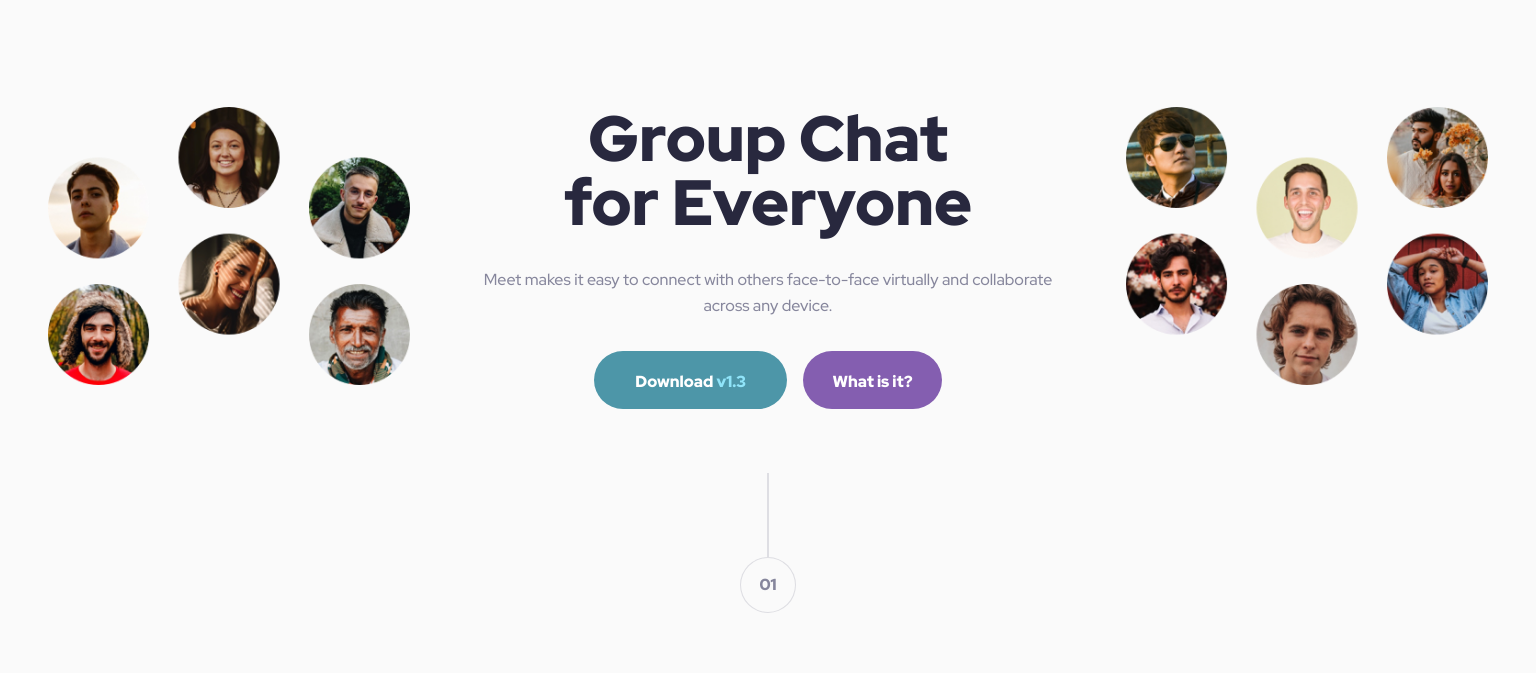
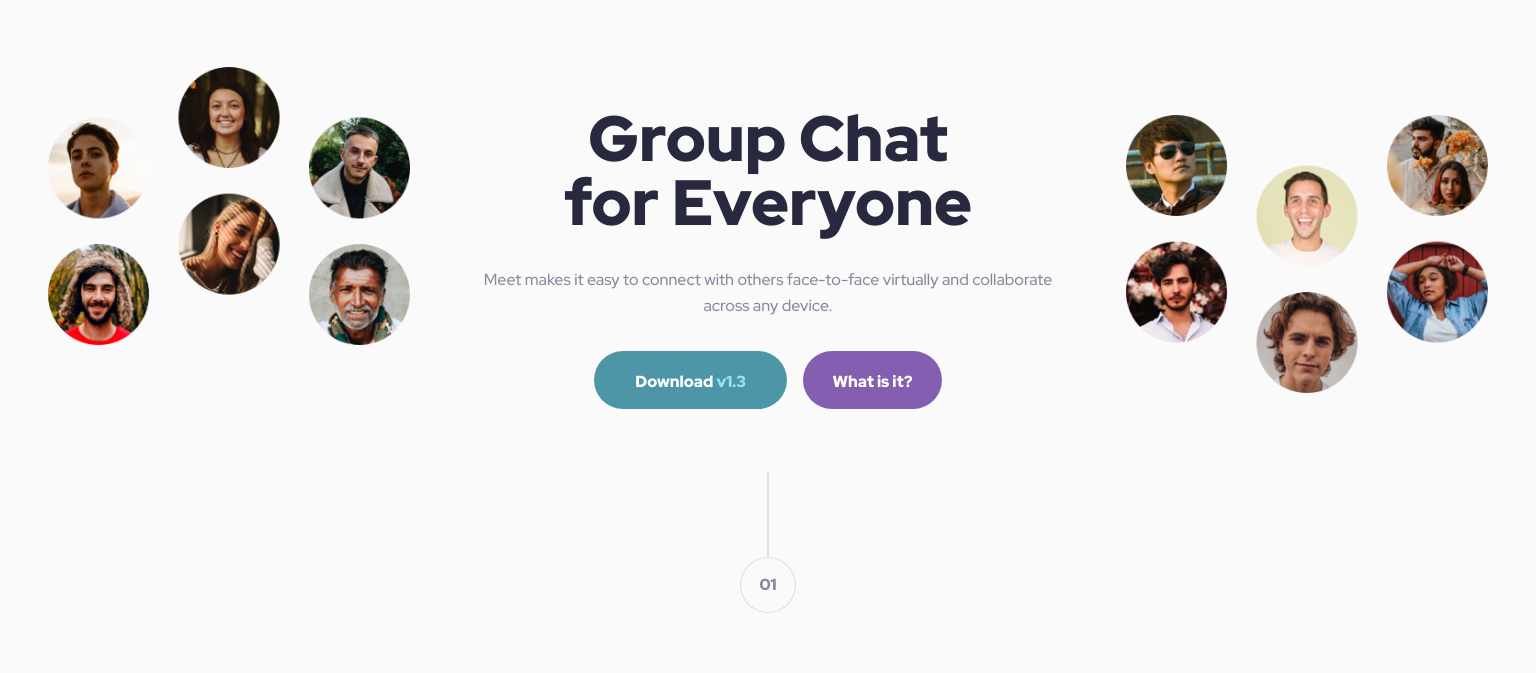
Before and after one commit to kylekasprzyk/Frontend-Mentor-Meet-landing-page, a plain HTML site: page index.html in a window 1536 px wide. Shown: the part 111-784 px from the top of the page. Drawn offline with Linux system fonts and the light colour scheme.

Commit message:
Update style.css

```diff
--- a/style.css
+++ b/style.css
@@ -439,11 +439,11 @@ main {
     }
 
     .image-left {
-        padding-top: 1rem;
+        padding-bottom: 4rem;
     }
 
     .image-right {
-        padding-top: 1rem;
+        padding-top: 2rem;
     }
 
     h1 {
```
